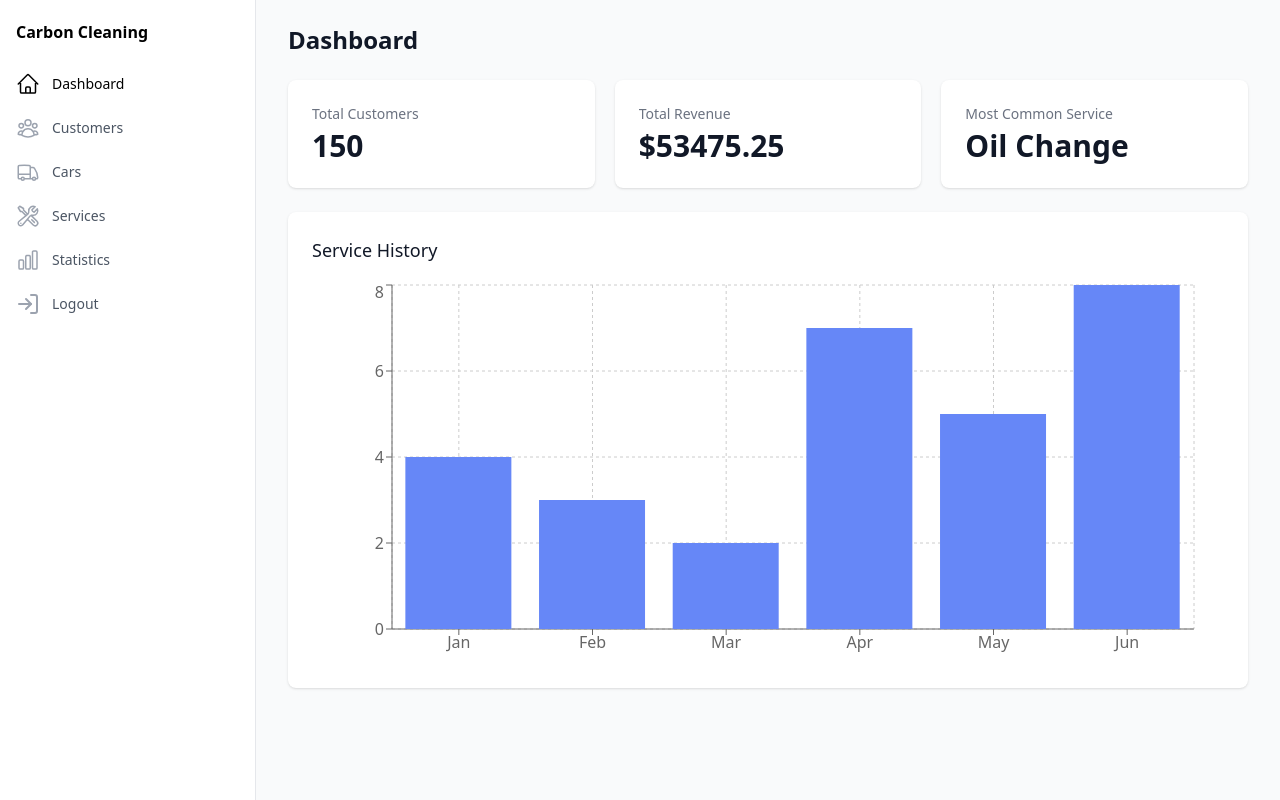
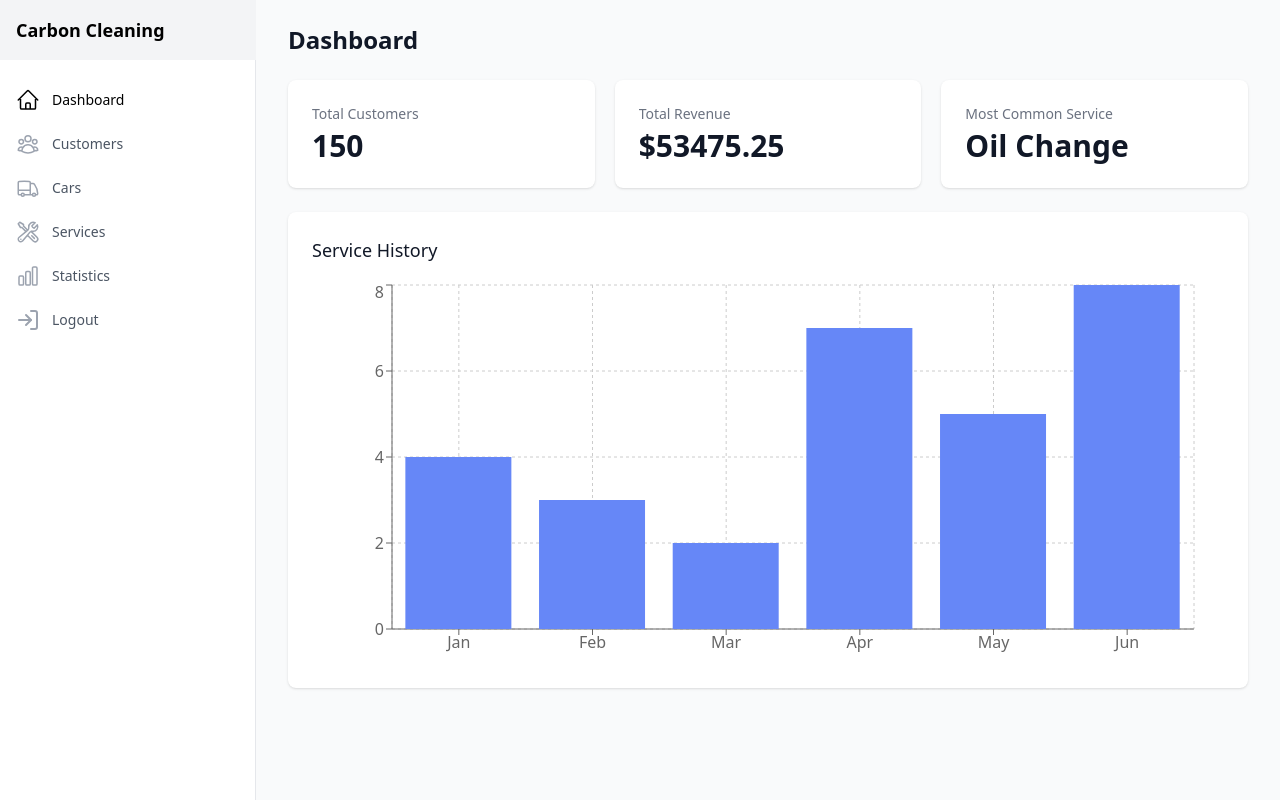
Before and after one commit to factorgh/cleaning-gh, a React (Vite) app: page / in a window 1280 px wide. Built offline with nearby package versions, Linux system fonts and the light colour scheme; sample sign-in values are in the browser's storage.

Commit message:
Great update on main page

```diff
--- a/src/components/Layout.jsx
+++ b/src/components/Layout.jsx
@@ -6,8 +6,9 @@ import {
   UserGroupIcon,
   WrenchScrewdriverIcon,
 } from "@heroicons/react/24/outline";
-import { LogInIcon } from "lucide-react";
-
+import { Drawer } from "antd";
+import { LogInIcon, Menu } from "lucide-react";
+import { useState } from "react";
 import { Link, useLocation } from "react-router-dom";
 
 const navigation = [
@@ -21,20 +22,18 @@ const navigation = [
 
 export function Layout({ children }) {
   const location = useLocation();
+  const [isDrawerVisible, setIsDrawerVisible] = useState(false);
 
-  return (
-    <div className="min-h-screen bg-gray-50">
-      <div className="flex h-screen">
-        {/* Sidebar */}
-        <div className="hidden md:flex md:flex-shrink-0">
-          <div className="flex flex-col w-64">
-            <div className="flex flex-col flex-grow pt-5 overflow-y-auto bg-white border-r">
-              <div className="flex items-center flex-shrink-0 px-4">
-                {/* <img className="w-auto h-8" src="/logo.svg" alt="Car Service" /> */}
-                <h3 className="font-bold ">Carbon Cleaning </h3>
+  const toggleDrawer = () => {
+    setIsDrawerVisible(!isDrawerVisible);
+  };
+
+  const SidebarContent = (
+    <div className="flex flex-col w-64 h-full">
+      <div className="flex items-center px-4 py-4 bg-gray-100">
+        <h3 className="text-lg font-bold">Carbon Cleaning</h3>
       </div>
-              <div className="mt-5 flex-grow flex flex-col">
-                <nav className="flex-1 px-2 space-y-1">
+      <nav className="mt-5 flex-1 px-2 space-y-1">
         {navigation.map((item) => {
           const isActive = location.pathname === item.href;
           return (
@@ -61,9 +60,34 @@ export function Layout({ children }) {
         })}
       </nav>
     </div>
+  );
+
+  return (
+    <div className="min-h-screen bg-gray-50">
+      <div className="flex h-screen">
+        {/* Sidebar for larger screens */}
+        <div className="hidden md:flex md:flex-shrink-0">
+          <div className="flex flex-col w-64 bg-white border-r">
+            {SidebarContent}
           </div>
         </div>
+
+        {/* Mobile Menu Button */}
+        <div className="md:hidden absolute top-4 right-40 z-10">
+          <Menu className="w-6 h-6 mt-3" onClick={toggleDrawer} />
         </div>
+
+        {/* Drawer for Mobile */}
+        <Drawer
+          title="Menu"
+          placement="left"
+          onClose={toggleDrawer}
+          visible={isDrawerVisible}
+          closable={true}
+          bodyStyle={{ padding: 0 }}
+        >
+          {SidebarContent}
+        </Drawer>
 
         {/* Main content */}
         <div className="flex flex-col flex-1 overflow-hidden">
--- a/src/pages/Login.jsx
+++ b/src/pages/Login.jsx
@@ -1,3 +1,4 @@
+import { message } from "antd";
 import { useState } from "react";
 import { useNavigate } from "react-router-dom";
 import { login } from "../services-api/authApi";
@@ -5,8 +6,8 @@ import { login } from "../services-api/authApi";
 export function Login() {
   const navigate = useNavigate();
   const [formData, setFormData] = useState({
-    username: "",
-    password: "",
+    username: "admin",
+    password: "admin",
   });
   const [error, setError] = useState("");
 
@@ -15,7 +16,11 @@ export function Login() {
     try {
       const { token } = await login(formData);
       localStorage.setItem("token", token);
-      navigate("/");
+      if (formData.password !== "admin" && formData.password !== "admin") {
+        message.error("Invalid credentials");
+      } else {
+        navigate("/");
+      }
     } catch (err) {
       setError(err.message);
     }
```
Lines whose indentation alone changed are shown as unchanged.
